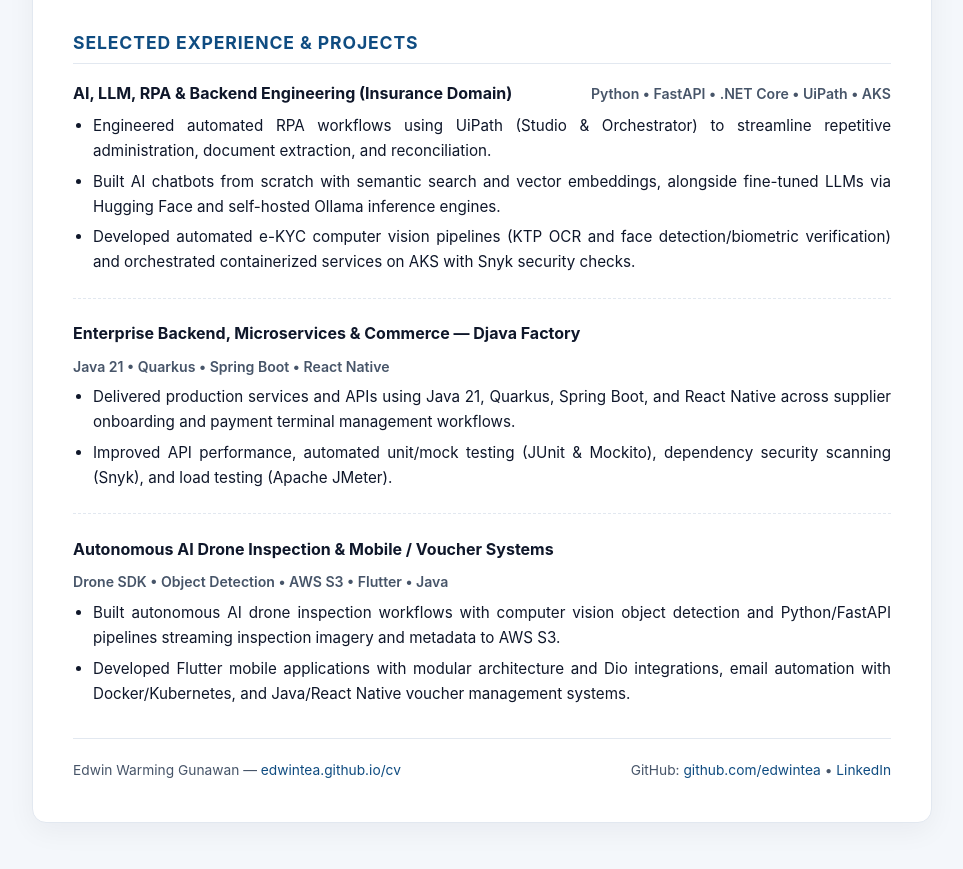
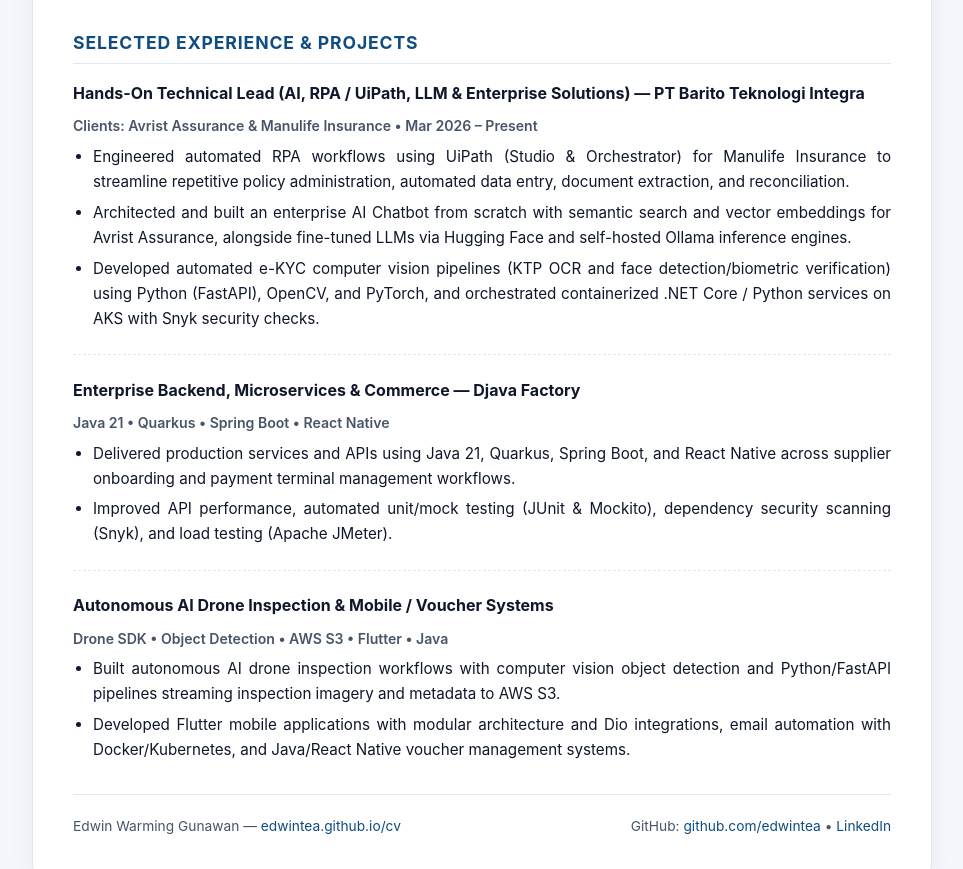
Before and after one commit to edwintea/cv, a plain HTML site: page index.html in a window 1280 px wide. Shown: the part 875-1744 px from the top of the page, without its empty margins (158-1121 px from the left). Drawn offline with Linux system fonts and the light colour scheme.

Commit message:
Update index.html

```diff
--- a/index.html
+++ b/index.html
@@ -313,10 +313,10 @@
           and Computer Vision systems across insurance, automotive manufacturing, banking, fintech, e-commerce, broadcasting, and public transportation.
         </p>
         <div class="actions">
-          <a class="btn btn-primary" href="./CV_Edwin_Warming_Gunawan_2026-v22.pdf" target="_blank" rel="noopener noreferrer">
+          <a class="btn btn-primary" href="./CV-Edwin-Warming-Gunawan-11-2026.pdf" target="_blank" rel="noopener noreferrer">
             Download / View CV (PDF)
           </a>
-          <a class="btn btn-secondary" href="./CV_Edwin_Warming_Gunawan_2026-v22.docx" download>
+          <a class="btn btn-secondary" href="./CV_Edwin_Warming_Gunawan_2026-v24.docx" download>
             Download CV (DOCX)
           </a>
         </div>
@@ -372,13 +372,13 @@
 
       <div class="exp-item">
         <div class="exp-header">
-          <span class="exp-role">AI, LLM, RPA &amp; Backend Engineering (Insurance Domain)</span>
-          <span class="exp-meta">Python &bull; FastAPI &bull; .NET Core &bull; UiPath &bull; AKS</span>
+          <span class="exp-role">Hands-On Technical Lead (AI, RPA / UiPath, LLM &amp; Enterprise Solutions) &mdash; PT Barito Teknologi Integra</span>
+          <span class="exp-meta">Clients: Avrist Assurance &amp; Manulife Insurance &bull; Mar 2026 &ndash; Present</span>
         </div>
         <ul>
-          <li>Engineered automated RPA workflows using UiPath (Studio &amp; Orchestrator) to streamline repetitive administration, document extraction, and reconciliation.</li>
-          <li>Built AI chatbots from scratch with semantic search and vector embeddings, alongside fine-tuned LLMs via Hugging Face and self-hosted Ollama inference engines.</li>
-          <li>Developed automated e-KYC computer vision pipelines (KTP OCR and face detection/biometric verification) and orchestrated containerized services on AKS with Snyk security checks.</li>
+          <li>Engineered automated RPA workflows using UiPath (Studio &amp; Orchestrator) for Manulife Insurance to streamline repetitive policy administration, automated data entry, document extraction, and reconciliation.</li>
+          <li>Architected and built an enterprise AI Chatbot from scratch with semantic search and vector embeddings for Avrist Assurance, alongside fine-tuned LLMs via Hugging Face and self-hosted Ollama inference engines.</li>
+          <li>Developed automated e-KYC computer vision pipelines (KTP OCR and face detection/biometric verification) using Python (FastAPI), OpenCV, and PyTorch, and orchestrated containerized .NET Core / Python services on AKS with Snyk security checks.</li>
         </ul>
       </div>
 
```
